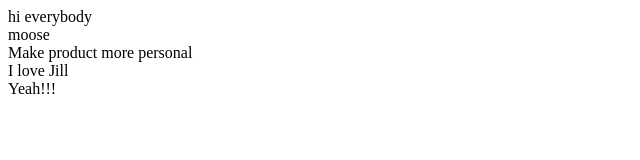
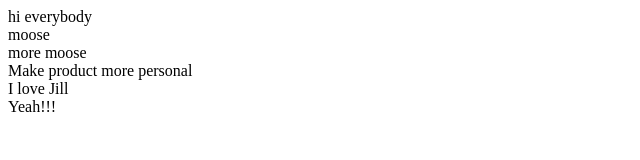
Before and after one commit to WindWalkerVentures/FunCode, a plain HTML site: page index1.html in a window 1280 px wide. Shown: the whole page, without its empty margins (0-640 px from the left). Drawn offline with Linux system fonts and the light colour scheme.

Commit message:
Adding more moose

```diff
--- a/index1.html
+++ b/index1.html
@@ -6,6 +6,8 @@
 hi everybody
 <br>
 moose
+<br>
+more moose
 <br>
 Make product more personal
 <br>
```
